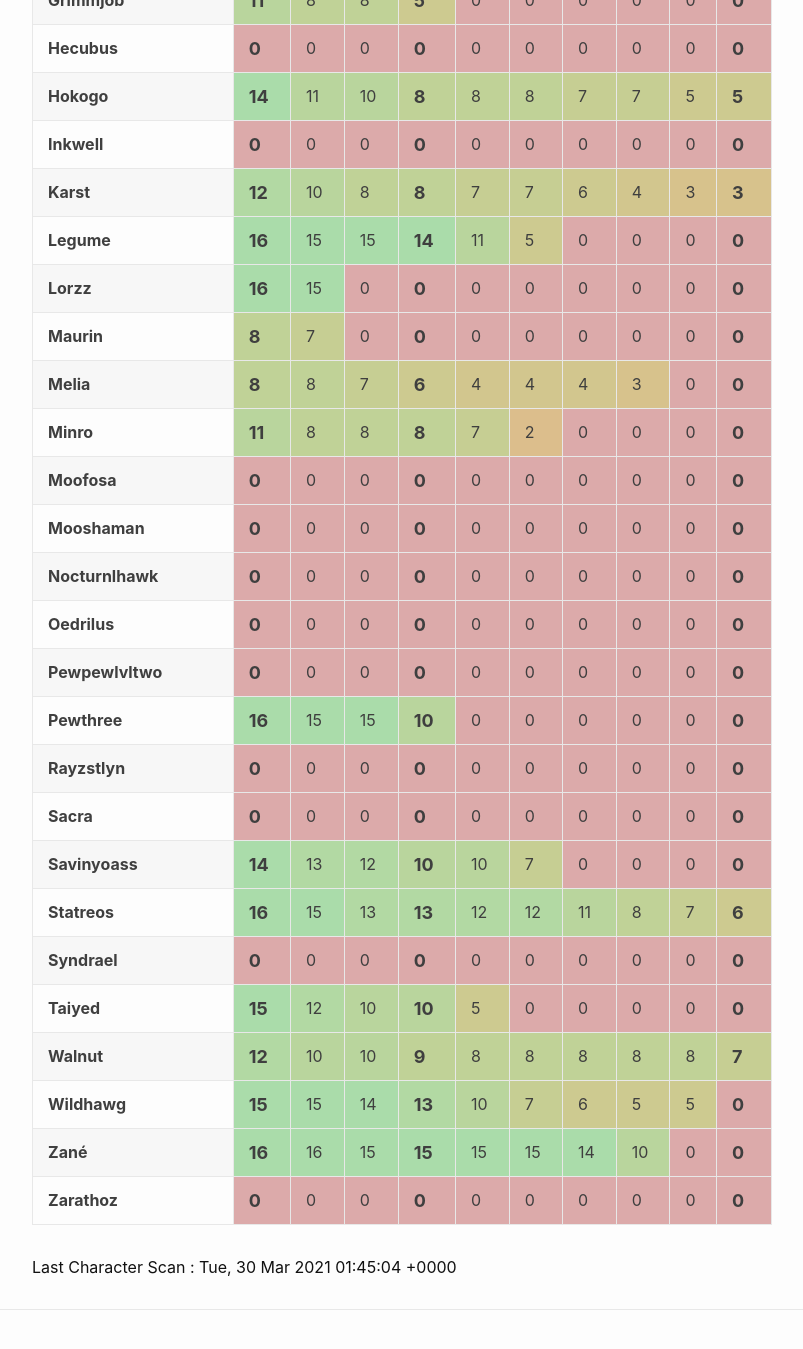
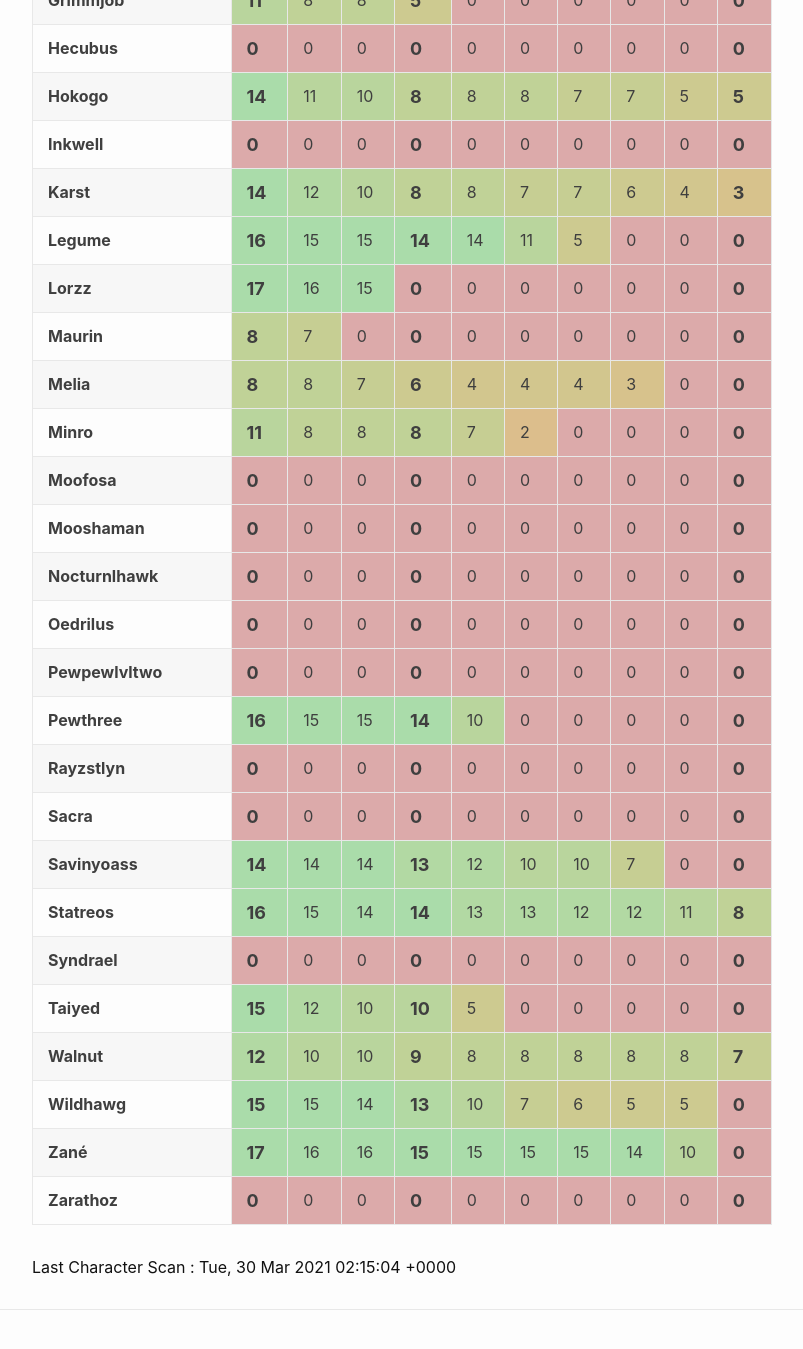
Before and after one commit to eldertribunal/keystonetracker, a Jekyll site: the page built from weekly.md, in a window 1280 px wide and 1400 px high, scrolled down 890 px. Shown: the top 1349 px of the window, without its empty margins (126-929 px from the left). Built offline with Jekyll 4.4.1, drawn with Linux system fonts in a browser that asks for light colours.

Commit message:
auto scan Tue Mar 30 02:15:55 UTC 2021

```diff
--- a/_data/characters.json
+++ b/_data/characters.json
@@ -1274,7 +1274,7 @@
       },
       {
         "name": "De Other Side",
-        "level": 13,
+        "level": 14,
         "id": 377
       },
       {
--- a/_data/players.json
+++ b/_data/players.json
@@ -869,7 +869,7 @@
       },
       {
         "name": "De Other Side",
-        "level": 13,
+        "level": 14,
         "id": 377
       },
       {
--- a/_data/scanned.json
+++ b/_data/scanned.json
@@ -1,3 +1,3 @@
 {
-  "timestamp": 1617068704
+  "timestamp": 1617070504
 }
--- a/_data/weekly.json
+++ b/_data/weekly.json
@@ -21,9 +21,9 @@
       15,
       15,
       14,
+      14,
       11,
       5,
-      0,
       0,
       0,
       0
@@ -137,9 +137,9 @@
   {
     "name": "Lorzz",
     "dungeons": [
+      17,
       16,
       15,
-      0,
       0,
       0,
       0,
@@ -152,7 +152,7 @@
   {
     "name": "Aletheia",
     "dungeons": [
-      0,
+      14,
       0,
       0,
       0,
@@ -182,6 +182,7 @@
   {
     "name": "Karst",
     "dungeons": [
+      14,
       12,
       10,
       8,
@@ -190,7 +191,6 @@
       7,
       6,
       4,
-      3,
       3
     ]
   },
@@ -245,8 +245,8 @@
       16,
       15,
       15,
+      14,
       10,
-      0,
       0,
       0,
       0,
@@ -332,6 +332,7 @@
   {
     "name": "Zan\u00e9",
     "dungeons": [
+      17,
       16,
       16,
       15,
@@ -340,7 +341,6 @@
       15,
       14,
       10,
-      0,
       0
     ]
   },
@@ -423,13 +423,13 @@
     "name": "Savinyoass",
     "dungeons": [
       14,
+      14,
+      14,
       13,
       12,
       10,
       10,
       7,
-      0,
-      0,
       0,
       0
     ]
@@ -529,14 +529,14 @@
     "dungeons": [
       16,
       15,
+      14,
+      14,
       13,
       13,
       12,
       12,
       11,
-      8,
-      7,
-      6
+      8
     ]
   },
   {
```
